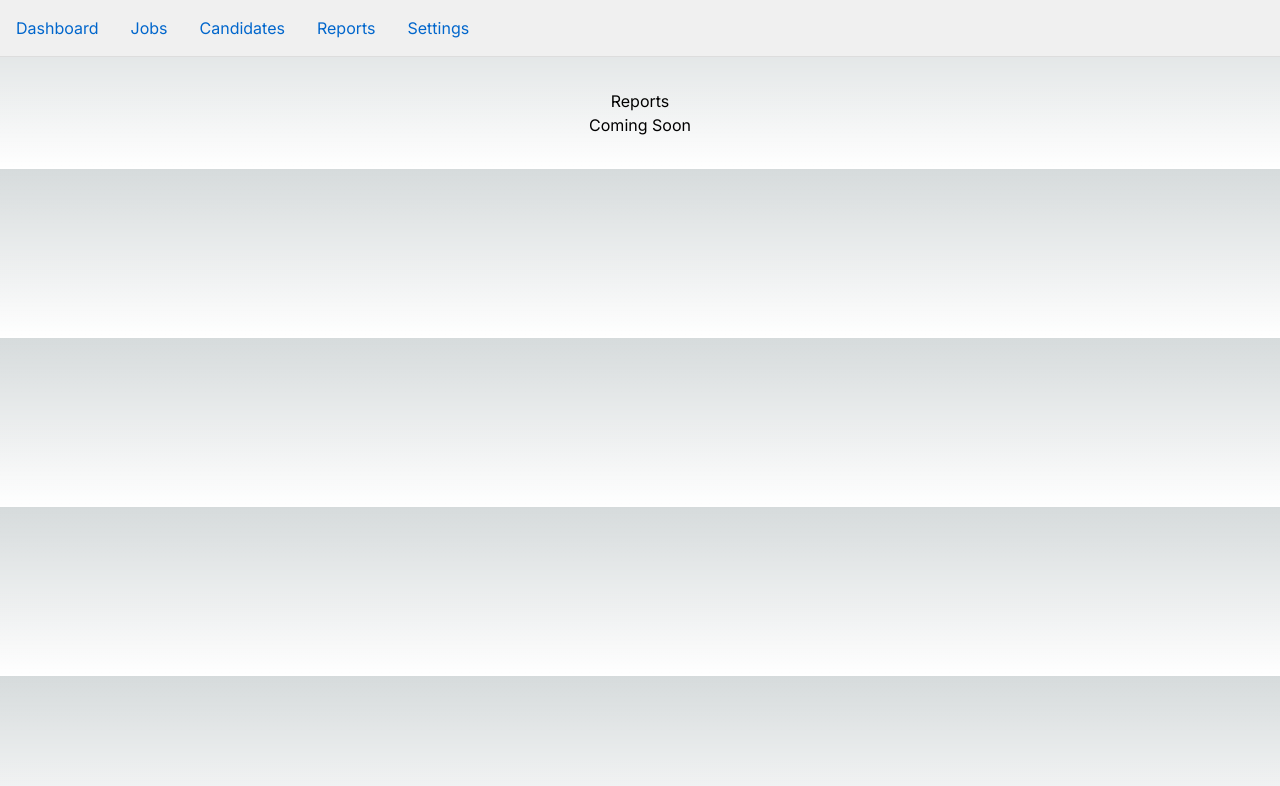
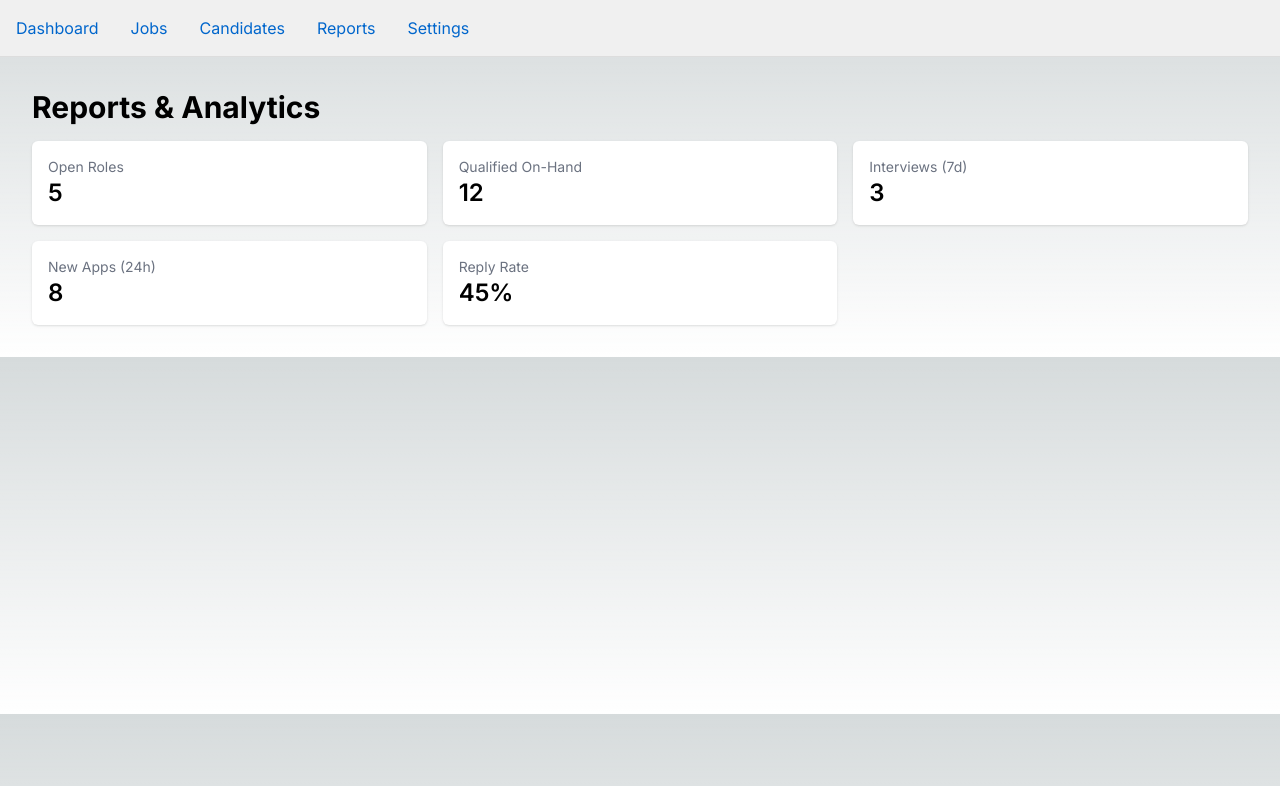
Before and after one commit to nitish0shr/hireloop, a Next.js app in the folder apps/web/: page /reports in a window 1280 px wide. Shown: the top 786 px of the page. Built offline with nearby package versions, Linux system fonts and the light colour scheme.

Commit message:
feat: implement reports page with metrics dashboard

```diff
--- a/apps/web/app/reports/page.tsx
+++ b/apps/web/app/reports/page.tsx
@@ -1,8 +1,23 @@
 export default function ReportsPage() {
+  const metrics = [
+    { title: "Open Roles", value: 5 },
+    { title: "Qualified On-Hand", value: 12 },
+    { title: "Interviews (7d)", value: 3 },
+    { title: "New Apps (24h)", value: 8 },
+    { title: "Reply Rate", value: "45%" },
+  ];
+
   return (
-    <div style={{ padding: '2rem', textAlign: 'center' }}>
-      <h1>Reports</h1>
-      <p>Coming Soon</p>
+    <div className="p-8">
+      <h1 className="text-3xl font-bold mb-4">Reports & Analytics</h1>
+      <div className="grid grid-cols-1 md:grid-cols-2 lg:grid-cols-3 gap-4">
+        {metrics.map((metric) => (
+          <div key={metric.title} className="bg-white rounded-md shadow p-4">
+            <div className="text-gray-500 text-sm">{metric.title}</div>
+            <div className="text-2xl font-semibold">{metric.value}</div>
+          </div>
+        ))}
+      </div>
     </div>
   );
 }
```
